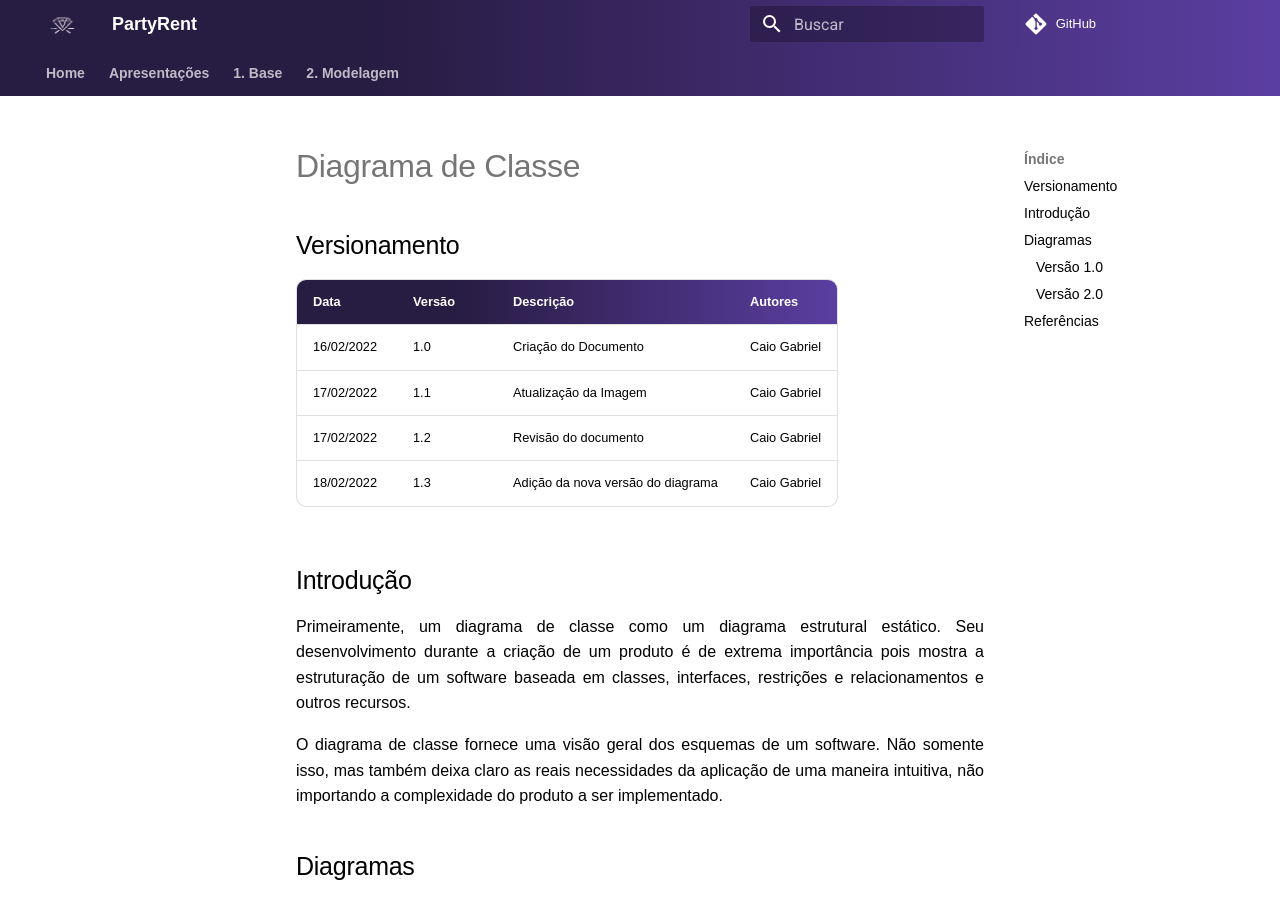
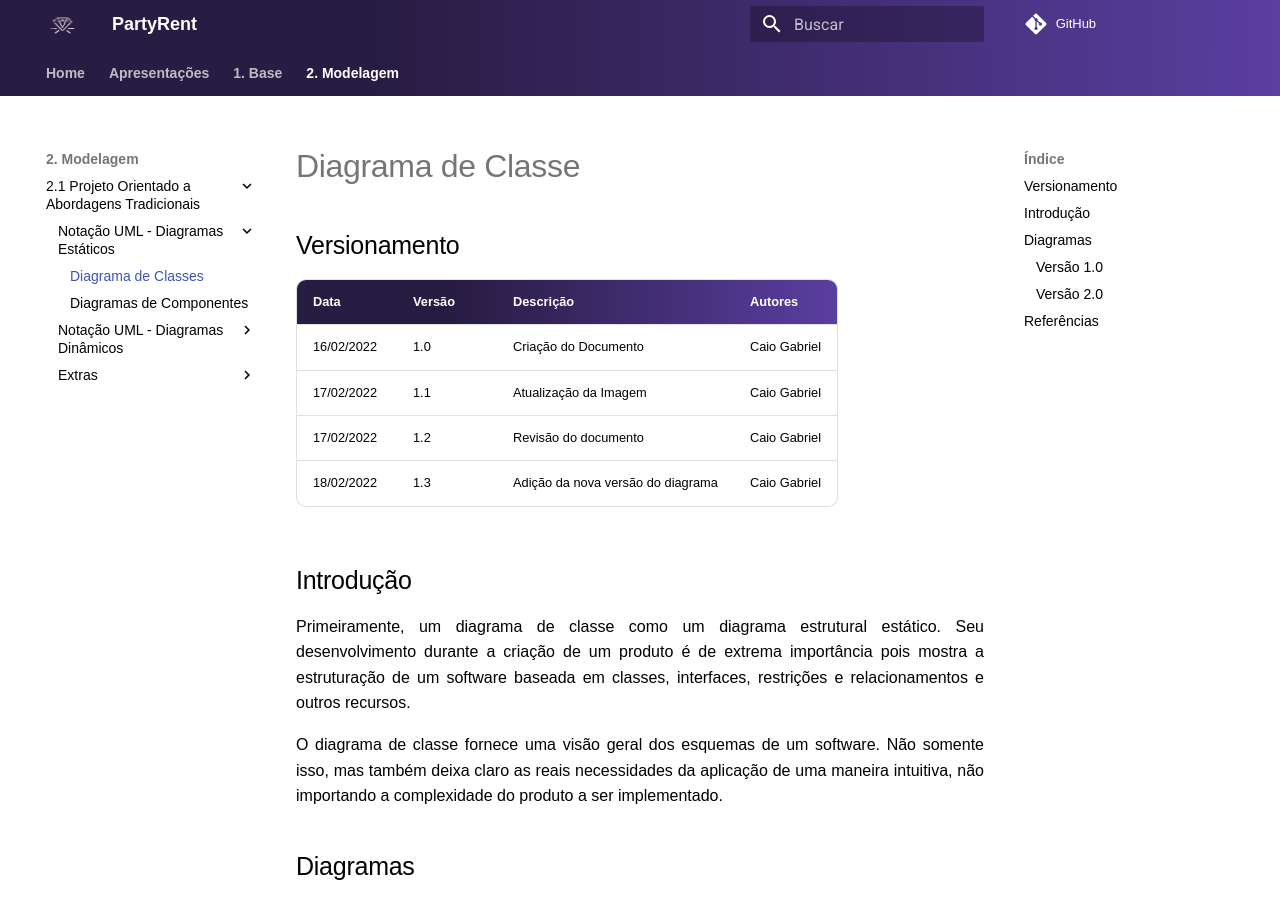
Before and after one commit to UnBArqDsw2021-2/2021.2_G7_-AluguelKitsFesta, an MkDocs documentation site: the page built from docs/modelagem/diagrama_de_classes.md, in a window 1280 px wide and 900 px high. Built offline with MkDocs 1.6.1 and Material for MkDocs 9.7.7, drawn with Linux system fonts in a browser that asks for light colours; comment, search, counter and statistics services are not loaded.

Commit message:
Adding class diagram in nav

```diff
--- a/mkdocs.yml
+++ b/mkdocs.yml
@@ -49,6 +49,7 @@ nav:
   - 2. Modelagem:
       - 2.1 Projeto Orientado a Abordagens Tradicionais:
             - Notação UML - Diagramas Estáticos:
+              - Diagrama de Classes: 'modelagem/diagrama_de_classes.md'
               - Diagramas de Componentes: 'modelagem/diagramacomponentes.md'
             - Notação UML - Diagramas Dinâmicos:
               - Diagramas de : 'Base/horarios/Horario_disponibilidade.md'
```
